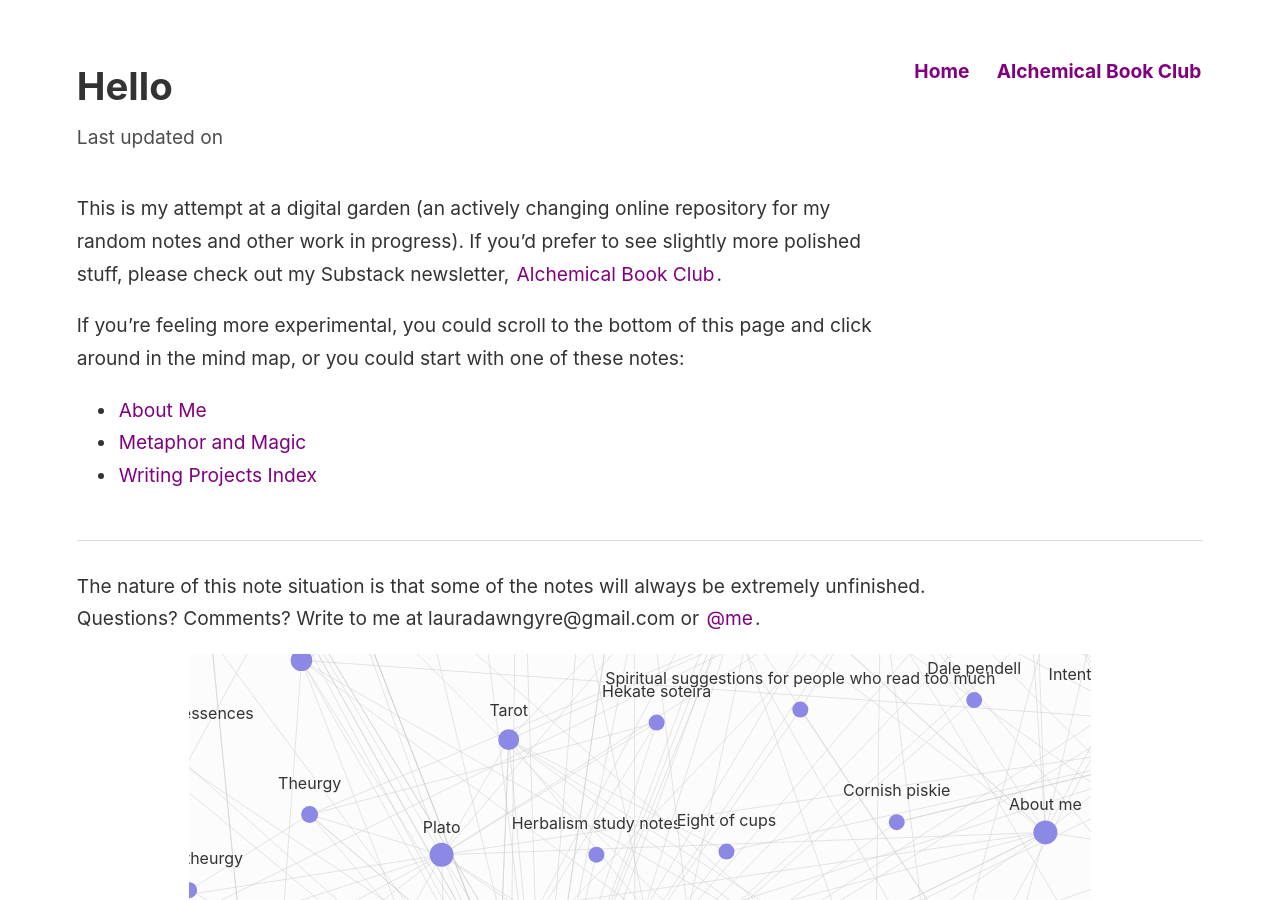
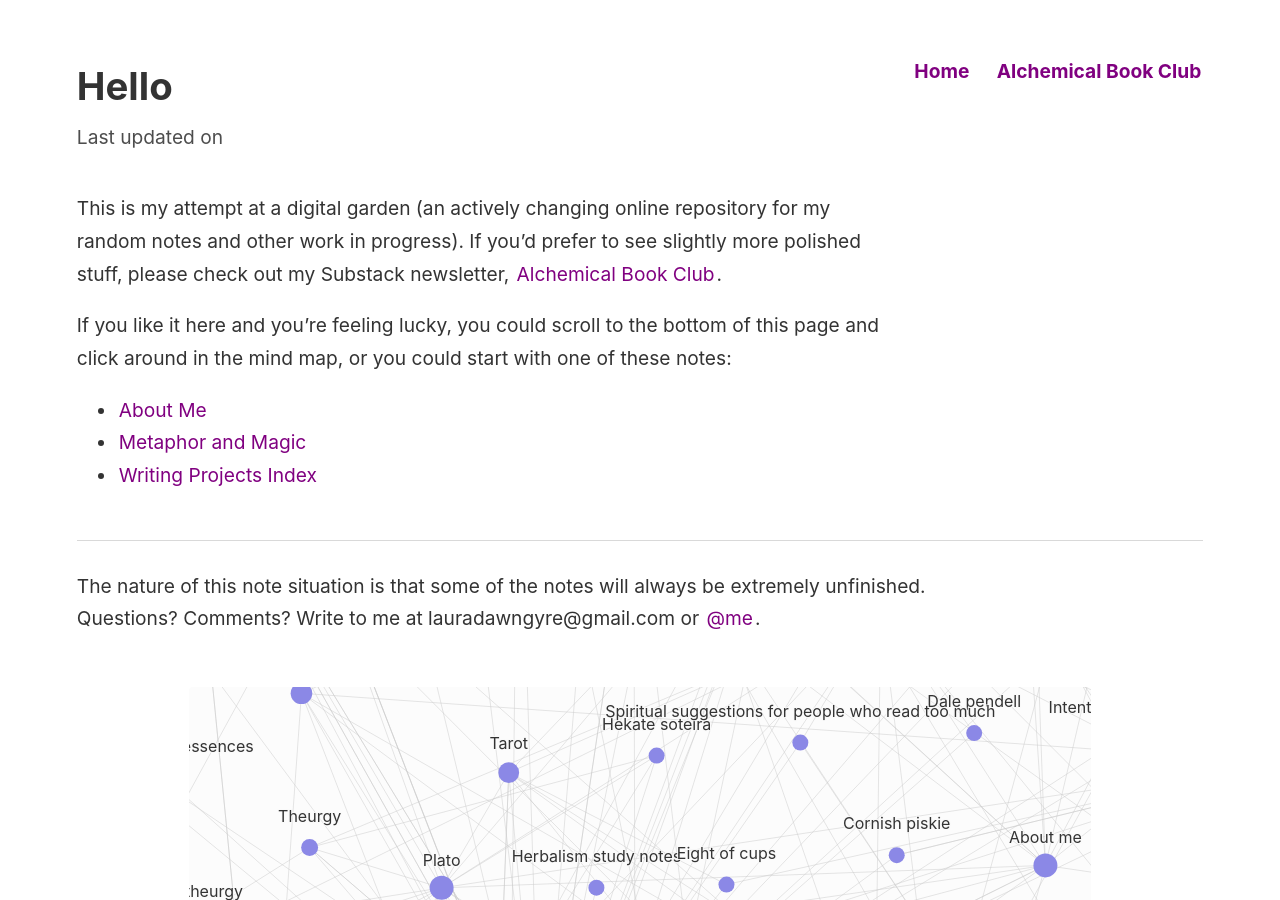
Before and after one commit to lauragyre/jekyll, a Jekyll site: the page built from _notes/About/Hello.md, in a window 1280 px wide and 900 px high. Built offline with Jekyll 4.4.1, drawn with Linux system fonts in a browser that asks for light colours.

Commit message:
spacing etc.

```diff
--- a/_layouts/note.html
+++ b/_layouts/note.html
@@ -32,7 +32,7 @@ layout: default
 <p>The nature of this note situation is that some of the notes will always be extremely unfinished.
   <br>Questions? Comments? Write to me at lauradawngyre@gmail.com or <a href="http://twitter.com/lauragyre">@me</a>.
 </p>
-
+<br>
 <div style="width: 80%; margin-left: auto; margin-right: auto;">
 {% include notes_graph.html %}
 </div>
--- a/_notes/About/Hello.md
+++ b/_notes/About/Hello.md
@@ -4,7 +4,7 @@ permalink: /
 
 This is my attempt at a digital garden (an actively changing online repository for my random notes and other work in progress). If you'd prefer to see slightly more polished stuff, please check out my Substack newsletter, [Alchemical Book Club](http://lauragyre.substack.com).
 
-If you're feeling more experimental, you could scroll to the bottom of this page and click around in the mind map, or you could start with one of these notes:
+If you like it here and you're feeling lucky, you could scroll to the bottom of this page and click around in the mind map, or you could start with one of these notes:
 
 - [[About Me]]
 - [[Metaphor and Magic]]
```
Also changed, not shown: 2 other files.
